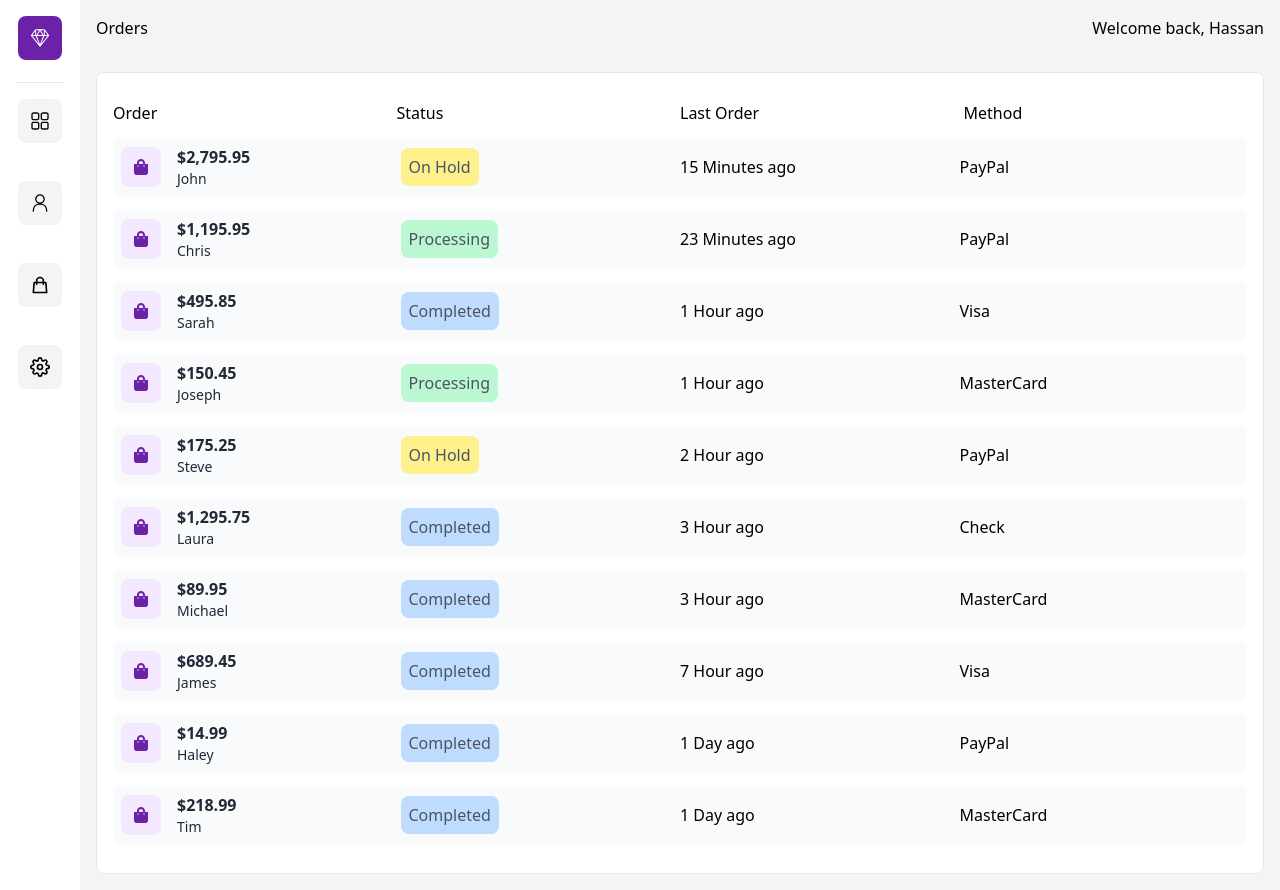
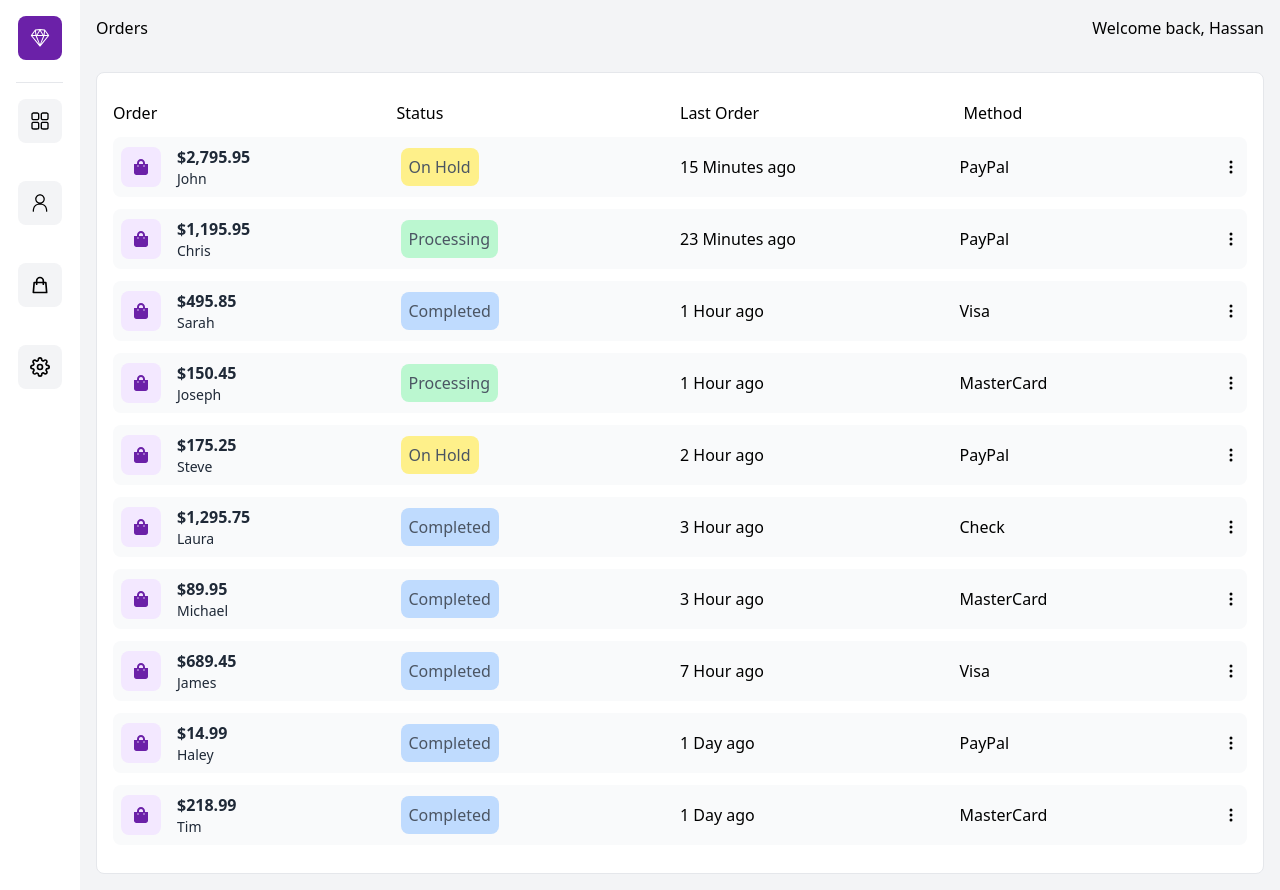
Before and after one commit to HassanShanJava/Nextjs-Chartjs-Dashboard, a Next.js app: page /orders in a window 1280 px wide. Built offline with nearby package versions, Linux system fonts and the light colour scheme.

Commit message:
completed the orders page and made finishing touches to it

```diff
--- a/components/Sidebar.jsx
+++ b/components/Sidebar.jsx
@@ -34,7 +34,7 @@ const Sidebar = ({children}) => {
                         <HiOutlineShoppingBag size={20}/>
                     </div>
                 </Link>
-                <Link href='/settings'>
+                <Link href='/'>
                     <div className='bg-gray-100 hover:bg-gray-200 cursor-pointer my-4 p-3 rounded-lg inline-block'>
                         <FiSettings size={20}/>
                     </div>
--- a/pages/orders.jsx
+++ b/pages/orders.jsx
@@ -51,7 +51,10 @@ const orders = () => {
                   </span>
                 </p>
                 <p className="hidden md:flex">{order.date}</p>
-                <p className="hidden sm:flex">{order.method}</p>
+                <div className="sm:flex hidden  justify-between items-center">
+                  <p className="hidden sm:flex">{order.method}</p>
+                  <BsThreeDotsVertical />
+                </div>
               </li>
             ))}
           </ul>
```
